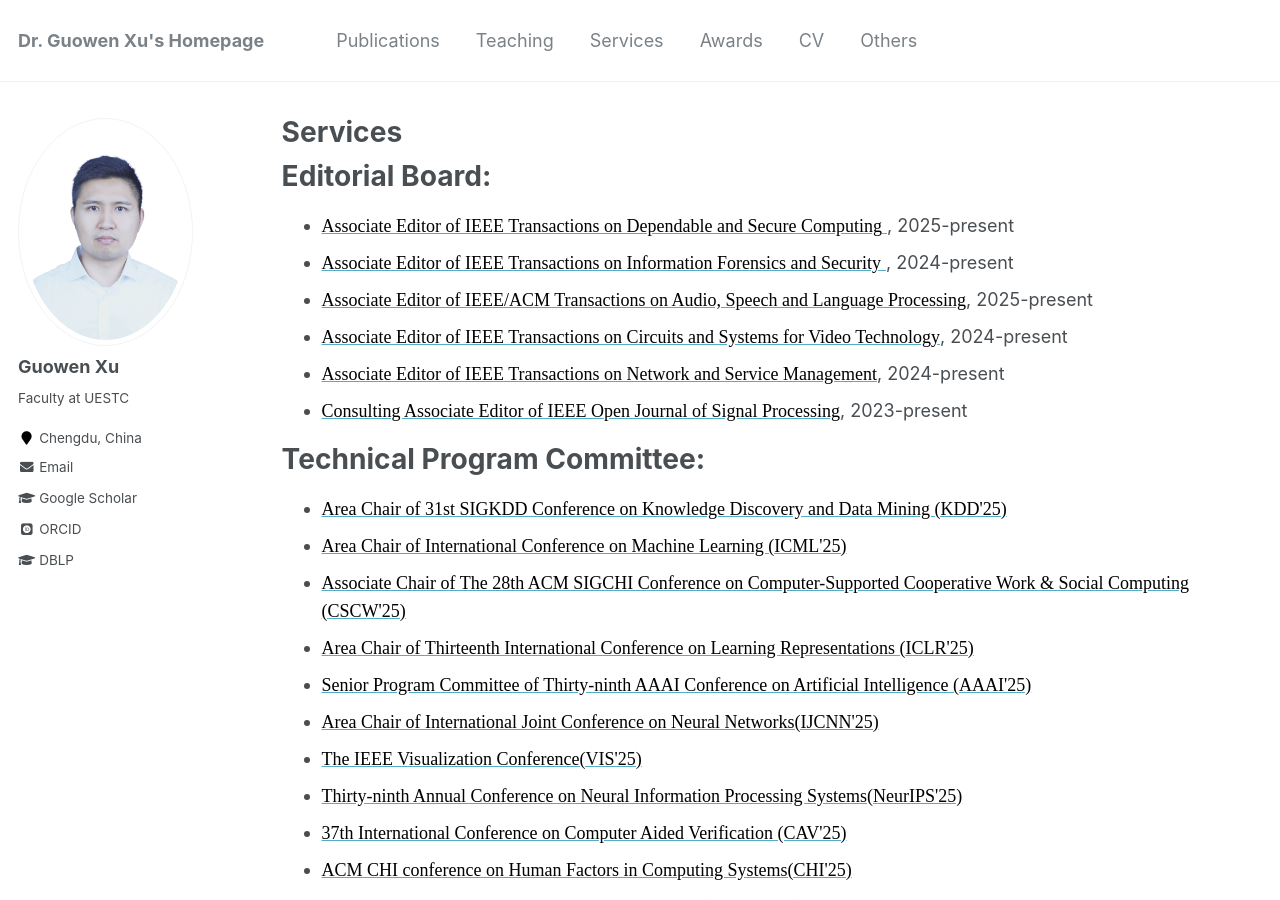
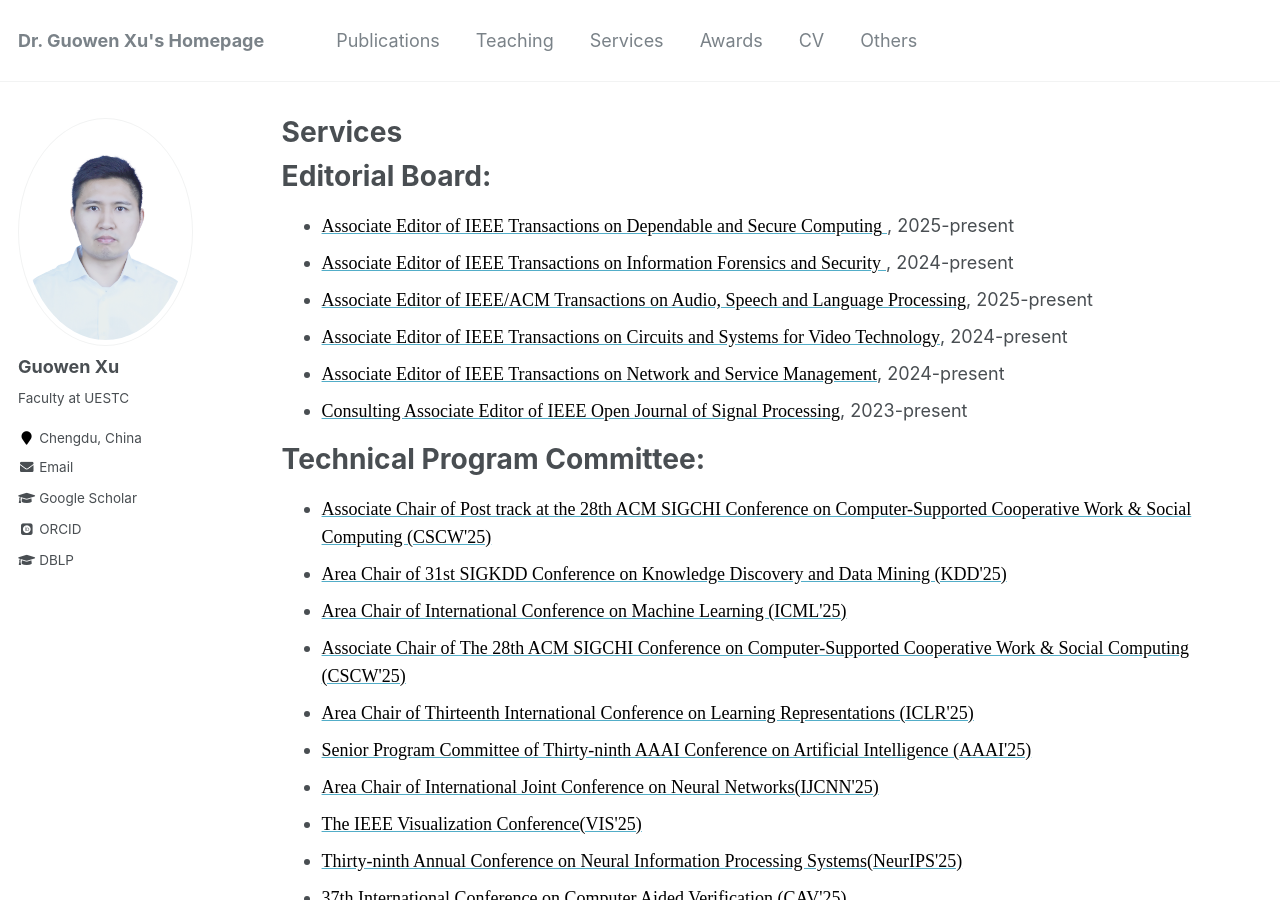
Before and after one commit to Guowen-xu/guowen-xu.github.io, a Jekyll site: the page built from _pages/services.md, in a window 1280 px wide and 900 px high. Built offline with Jekyll 4.4.1, drawn with Linux system fonts in a browser that asks for light colours; some web fonts are replaced.

Commit message:
Update services.md

```diff
--- a/_pages/services.md
+++ b/_pages/services.md
@@ -17,6 +17,7 @@ Editorial Board:
 
 Technical Program Committee:
 ======
+*  [<font face="Times New Roman" color=black size=4> Associate Chair of Post track at the 28th ACM SIGCHI Conference on Computer-Supported Cooperative Work & Social Computing (CSCW'25)</font>](https://cscw.acm.org/2025/)
 *  [ <font face="Times New Roman" color=black size=4> Area Chair of 31st SIGKDD Conference on Knowledge Discovery and Data Mining (KDD'25) </font>](https://kdd2025.kdd.org/applied-data-science-ads-track-call-for-papers/)
 *   [ <font face="Times New Roman" color=black size=4> Area Chair of International Conference on Machine Learning (ICML'25) </font>](https://icml.cc/)
 *   [<font face="Times New Roman" color=black size=4> Associate Chair of The 28th ACM SIGCHI Conference on Computer-Supported Cooperative Work & Social Computing (CSCW'25)</font>](https://cscw.acm.org/2025/)
```
